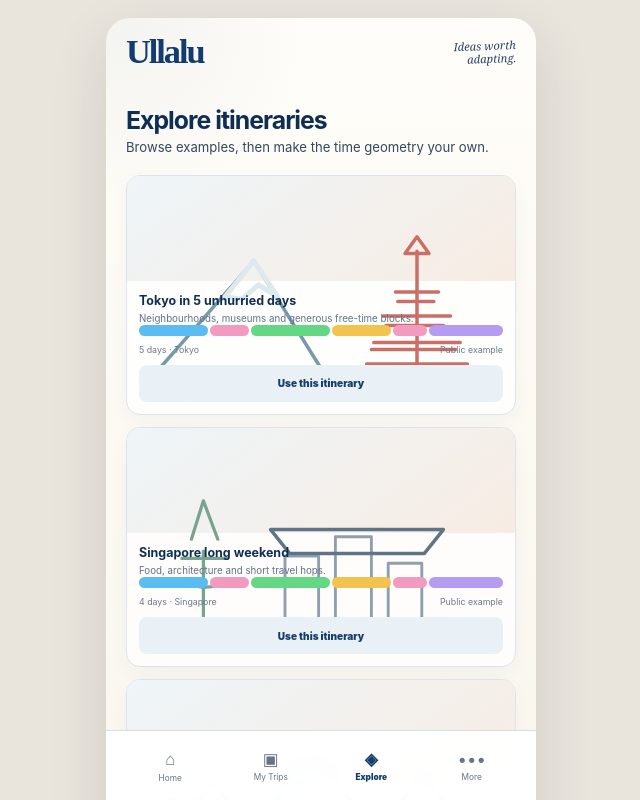
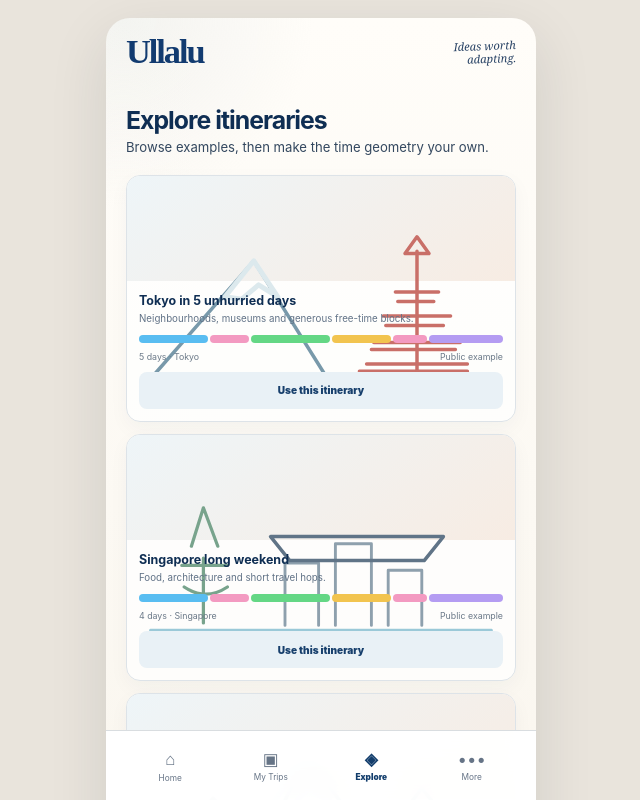
Before and after one commit to brijbh/ullalu, a Next.js app: page /explore in a window 1280 px wide. Shown: the top 800 px of the page, without its empty margins (319-959 px from the left). Built offline with nearby package versions, Linux system fonts and the light colour scheme.

Commit message:
style: normalize interactive rows and explore signatures

```diff
--- a/app/JourneyFlow.module.css
+++ b/app/JourneyFlow.module.css
@@ -866,15 +866,20 @@
 }
 
 .actionRow {
+  width: 100%;
   min-height:48px;
   padding:10px 12px;
+  border: 0;
   border-bottom:1px solid #e7e9eb;
   display:grid;
   grid-template-columns:24px minmax(0,1fr) 18px;
   align-items:center;
   gap:8px;
+  background: transparent;
   color:#173f6c;
   font-size:.68rem;
+  text-align: left;
+  cursor: pointer;
 }
 
 .actionRow:last-child { border-bottom:0; }
@@ -1357,3 +1362,9 @@
   box-shadow: 0 8px 22px rgba(20,60,105,.22);
   transform: translateX(-50%);
 }
+
+
+.exploreCardBody .signature {
+  height: 8px;
+  margin-top: 10px;
+}
```
